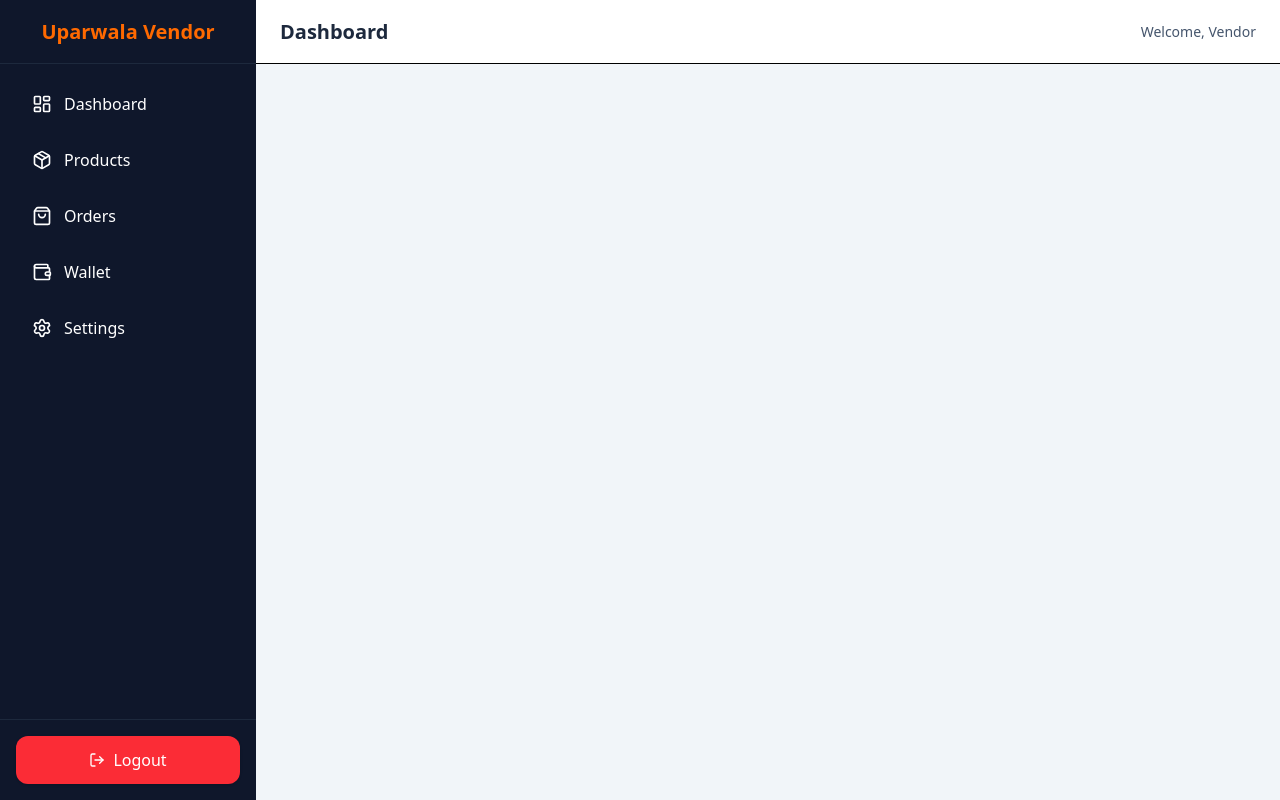
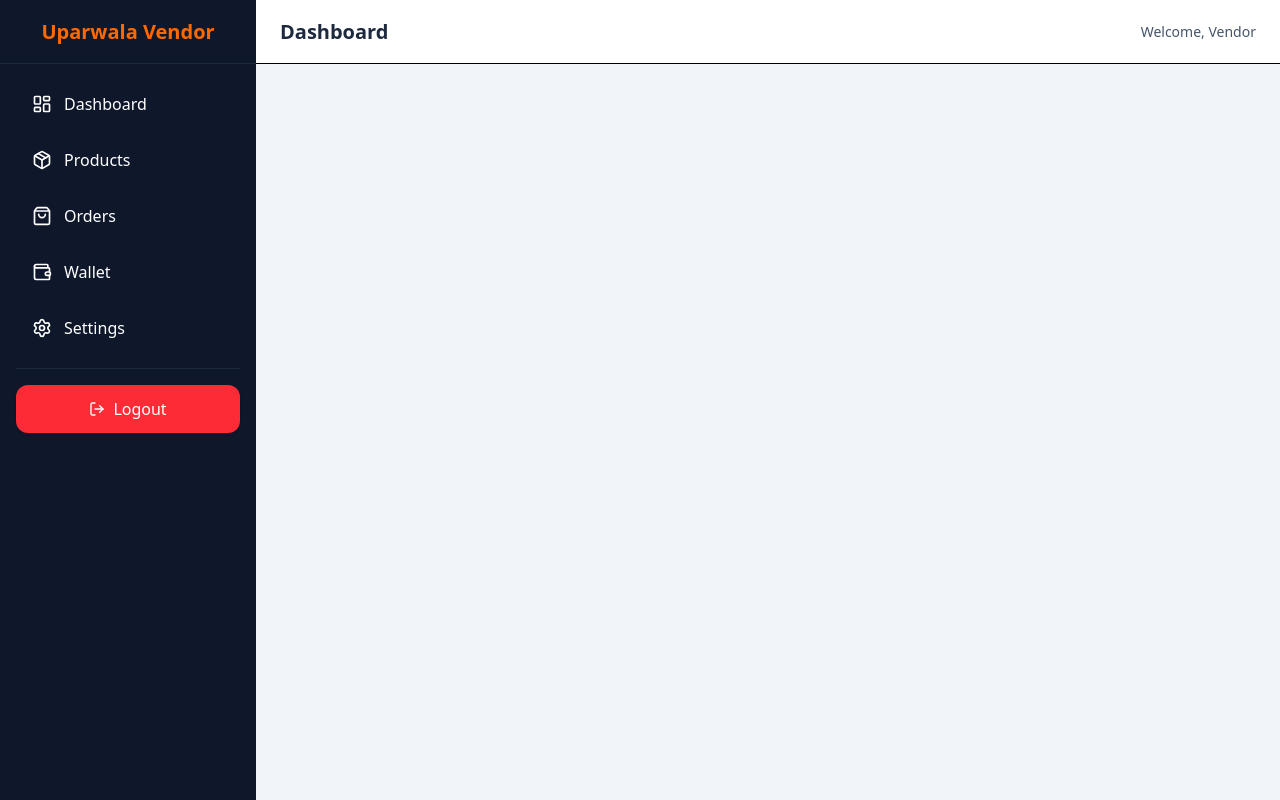
Before and after one commit to niravGanatra/uparwala, a React (Vite) app in the folder frontend/: page /vendor in a window 1280 px wide. Built offline with nearby package versions, Linux system fonts and the light colour scheme; no server answers.

Commit message:
Move vendor logout button right after menu items instead of bottom of sidebar

```diff
--- a/frontend/src/layouts/VendorLayout.jsx
+++ b/frontend/src/layouts/VendorLayout.jsx
@@ -14,13 +14,12 @@ const VendorLayout = () => {
 
     return (
         <div className="min-h-screen flex bg-slate-100">
-            {/* Sidebar */}
             <aside className="w-64 bg-slate-900 text-white hidden md:flex flex-col">
                 <div className="h-16 flex items-center justify-center border-b border-slate-800">
                     <span className="text-xl font-bold text-orange-500">Uparwala Vendor</span>
                 </div>
 
-                <nav className="flex-1 p-4 space-y-2">
+                <nav className="p-4 space-y-2">
                     <Link to="/vendor/dashboard" className="flex items-center space-x-3 px-4 py-3 rounded-lg hover:bg-slate-800 transition-colors">
                         <LayoutDashboard className="h-5 w-5" />
                         <span>Dashboard</span>
@@ -41,9 +40,9 @@ const VendorLayout = () => {
                         <Settings className="h-5 w-5" />
                         <span>Settings</span>
                     </Link>
-                </nav>
 
-                <div className="p-4 border-t border-slate-800">
+                    {/* Logout Button - right after menu items */}
+                    <div className="pt-4 mt-4 border-t border-slate-800">
                         <Button
                             variant="destructive"
                             className="w-full flex items-center justify-center space-x-2"
@@ -53,6 +52,7 @@ const VendorLayout = () => {
                             <span>Logout</span>
                         </Button>
                     </div>
+                </nav>
             </aside>
 
             {/* Main Content */}
```
Lines whose indentation alone changed are shown as unchanged.
